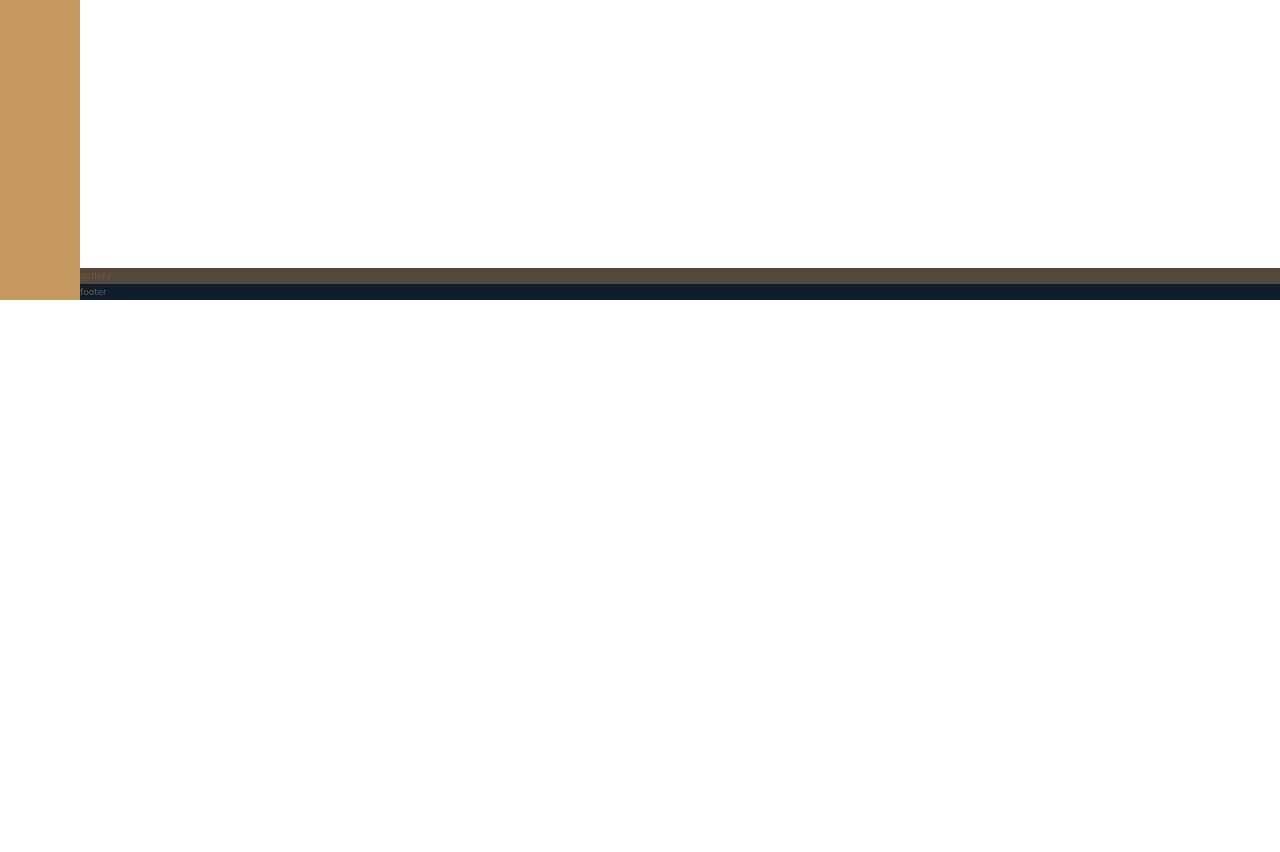
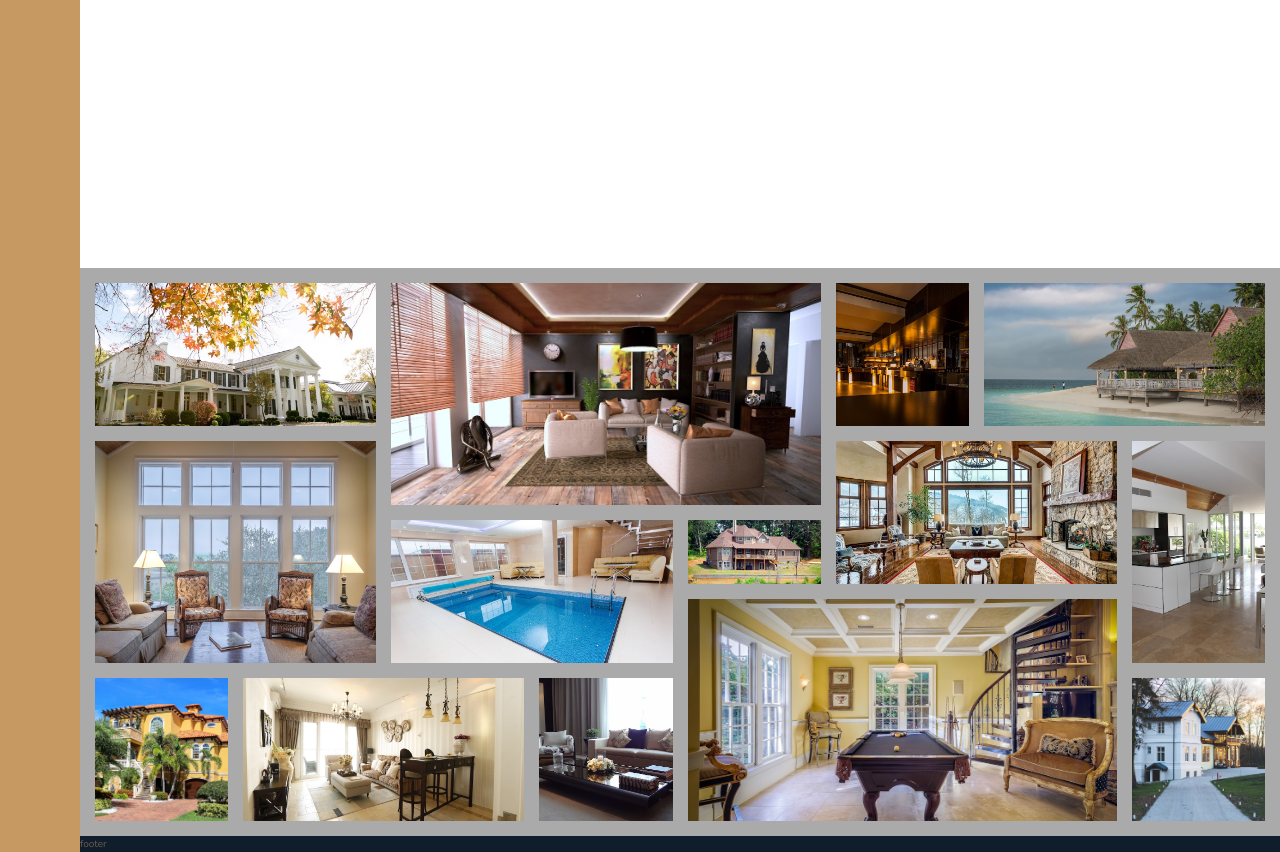
Before and after one commit to frontendnus/nexter, a website: page index.html in a window 1280 px wide. Shown: the part 3494-4346 px from the top of the page. Before the commit the page ends 3794 px from the top, so only its background shows below. Drawn offline with nearby package versions, Linux system fonts and the light colour scheme.

Commit message:
Finish gallery section

```diff
--- a/index.html
+++ b/index.html
@@ -16,6 +16,7 @@
 
       <div class="realtors">realtors</div>
 
+      <!--? FEATURE SECTION -->
       <section class="features">
         <div class="feature">
           <svg class="feature__icon">
@@ -77,6 +78,7 @@
         </div>
       </section>
 
+      <!--? STORY SECTION -->
       <div class="story__pictures">
         <img src="img/story-1.jpeg" alt="New house" class="story__img--1" />
         <img src="img/story-2.jpeg" alt="New houses" class="story__img--2" />
@@ -94,6 +96,7 @@
         <button class="btn">Find your own home</button>
       </div>
 
+      <!--? HOME CARD SECTION -->
       <section class="homes">
         <div class="home">
           <img src="img/house-1.jpeg" alt="house 1" class="home__img" />
@@ -295,7 +298,50 @@
         </div>
       </section>
 
-      <section class="gallery">gallery</section>
+      <section class="gallery">
+        <div class="gallery__item gallery__item--1">
+          <img src="img/gal-1.jpeg" alt="Gallery 1" class="gallery__img" />
+        </div>
+        <div class="gallery__item gallery__item--2">
+          <img src="img/gal-2.jpeg" alt="Gallery 2" class="gallery__img" />
+        </div>
+        <div class="gallery__item gallery__item--3">
+          <img src="img/gal-3.jpeg" alt="Gallery 3" class="gallery__img" />
+        </div>
+        <div class="gallery__item gallery__item--4">
+          <img src="img/gal-4.jpeg" alt="Gallery 4" class="gallery__img" />
+        </div>
+        <div class="gallery__item gallery__item--5">
+          <img src="img/gal-5.jpeg" alt="Gallery 5" class="gallery__img" />
+        </div>
+        <div class="gallery__item gallery__item--6">
+          <img src="img/gal-6.jpeg" alt="Gallery 6" class="gallery__img" />
+        </div>
+        <div class="gallery__item gallery__item--7">
+          <img src="img/gal-7.jpeg" alt="Gallery 7" class="gallery__img" />
+        </div>
+        <div class="gallery__item gallery__item--8">
+          <img src="img/gal-8.jpeg" alt="Gallery 8" class="gallery__img" />
+        </div>
+        <div class="gallery__item gallery__item--9">
+          <img src="img/gal-9.jpeg" alt="Gallery 9" class="gallery__img" />
+        </div>
+        <div class="gallery__item gallery__item--10">
+          <img src="img/gal-10.jpeg" alt="Gallery 10" class="gallery__img" />
+        </div>
+        <div class="gallery__item gallery__item--11">
+          <img src="img/gal-11.jpeg" alt="Gallery 11" class="gallery__img" />
+        </div>
+        <div class="gallery__item gallery__item--12">
+          <img src="img/gal-12.jpeg" alt="Gallery 12" class="gallery__img" />
+        </div>
+        <div class="gallery__item gallery__item--13">
+          <img src="img/gal-13.jpeg" alt="Gallery 13" class="gallery__img" />
+        </div>
+        <div class="gallery__item gallery__item--14">
+          <img src="img/gal-14.jpeg" alt="Gallery 14" class="gallery__img" />
+        </div>
+      </section>
 
       <footer class="footer">footer</footer>
     </div>
--- a/sass/_gallery.scss
+++ b/sass/_gallery.scss
@@ -1,6 +1,78 @@
 @use "variable" as var;
 
 .gallery {
-  background-color: var.$color-grey-dark-1;
+  background-color: var.$color-grey-light-2;
   grid-column: full-start / full-end;
+
+  display: grid;
+  grid-template-columns: repeat(8, 1fr);
+  grid-template-rows: repeat(7, 5vw);
+  gap: 1.5rem;
+  padding: 1.5rem;
+
+  &__item {
+    &--1 {
+      grid-row: 1 / span 2;
+      grid-column: 1 / span 2;
+    }
+    &--2 {
+      grid-row: 1 / span 3;
+      grid-column: 3 / span 3;
+    }
+    &--3 {
+      grid-row: 1 / span 2;
+      grid-column: 6 / 7;
+    }
+    &--4 {
+      grid-row: 1 / span 2;
+      grid-column: 7 / -1;
+    }
+    &--5 {
+      grid-row: 3 / span 3;
+      grid-column: 1 / span 2;
+    }
+    &--6 {
+      grid-row: 4 / span 2;
+      grid-column: 3 / span 2;
+    }
+    &--7 {
+      grid-row: 4 / 5;
+      grid-column: 5 / 6;
+    }
+    &--8 {
+      grid-row: 3 / span 2;
+      grid-column: 6 / span 2;
+    }
+    &--9 {
+      grid-row: 3 / span 3;
+      grid-column: -2 / -1;
+    }
+    &--10 {
+      grid-row: 6 / -1;
+      grid-column: 1 / 2;
+    }
+    &--11 {
+      grid-row: 6 / -1;
+      grid-column: 2 / span 2;
+    }
+    &--12 {
+      grid-row: 6 / -1;
+      grid-column: 4 / 5;
+    }
+    &--13 {
+      grid-row: 5 / -1;
+      grid-column: 5 / span 3;
+    }
+    &--14 {
+      grid-row: 6 / -1;
+      grid-column: -2 / -1;
+    }
+  }
+
+  &__img {
+    display: block;
+    width: 100%;
+    height: 100%;
+    object-fit: cover;
+  }
 }
```
Also changed, not shown: css/main.css, 1 other file.
